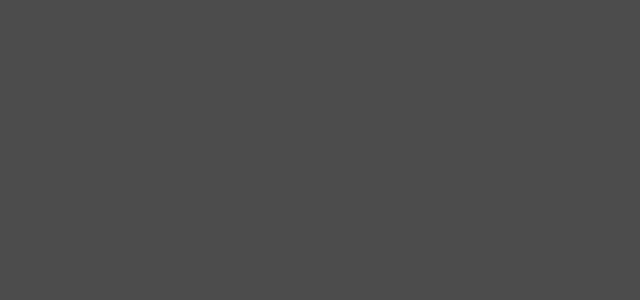
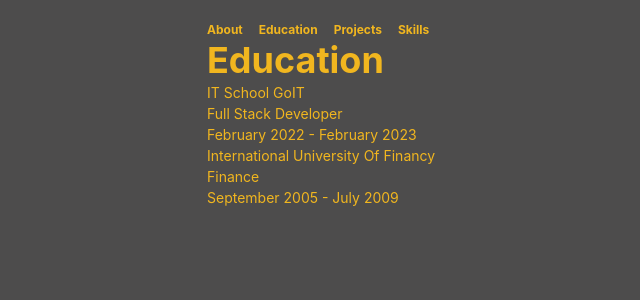
Before and after one commit to VeronikaSavluk/my-portfolio, a React (Create React App) app: page /my-portfolio/education in a window 1280 px wide. Before the commit this address had no page. Shown: the top 300 px of the page, without its empty margins (13-653 px from the left). Built offline with nearby package versions, Linux system fonts and the light colour scheme.

Commit message:
replaced education

```diff
--- a/src/components/App.tsx
+++ b/src/components/App.tsx
@@ -6,6 +6,7 @@ import Layout from './Layout';
 import '../App.css';
 
 const MainPage = lazy(() => import('../pages/About'));
+const Education = lazy(() => import('../pages/Education'));
 const Projects = lazy(() => import('../pages/Projects'));
 const Skills = lazy(() => import('../pages/TechSkills'));
 
@@ -15,6 +16,7 @@ function App() {
       <Routes>
         <Route path='/' element={<Layout/>} >
         <Route index element={<MainPage/>} />
+        <Route path='/education' element={<Education/>} />
         <Route path='/projects' element={<Projects/>}/>
         <Route path='/skills' element={<Skills/>} />
         </Route>
--- a/src/components/AppBar.tsx
+++ b/src/components/AppBar.tsx
@@ -7,10 +7,15 @@ import {
 
 function AppBar () {
 	return (
-		<Breadcrumb fontWeight='bold' fontSize='xl' separator=' '>
+		<Breadcrumb fontWeight='bold' fontSize='xs' separator=' '>
 		<BreadcrumbItem>
 				<BreadcrumbLink as={NavLink} to='/' isCurrentPage>
 				About
+				</BreadcrumbLink>
+		</BreadcrumbItem>
+		<BreadcrumbItem>
+				<BreadcrumbLink as={NavLink} to='/education'>
+				Education
 				</BreadcrumbLink>
 		</BreadcrumbItem>
 		<BreadcrumbItem>
--- a/src/pages/About.tsx
+++ b/src/pages/About.tsx
@@ -1,21 +1,22 @@
 import {
 	Container,
+	Flex,
 	Heading,
 	Text
 } from '@chakra-ui/react';
 import Logo from '../components/Logo';
 
-
-import Education from '../components/Education';
-
 function About (){
-
 return (
 	<Container>
-		<Heading>Veronika Savluk</Heading>
-		<Logo/>
-		<Text>Full Stack Developer</Text>
-		<Education/>
+		<Flex justifyContent="space-between" alignItems="center" >
+			<Logo/>
+			<Flex flexDirection="column" alignItems="center" >
+				<Heading as='h1' size='2xl'>Veronika Savluk</Heading>
+				<Text>Full Stack Developer</Text>
+			</Flex>
+		</Flex>
+		<></>
 	</Container>
 )
 };
--- /dev/null
+++ b/src/pages/Education.tsx
@@ -0,0 +1,26 @@
+import {
+	Box,
+	Text,
+	Heading,
+	Grid,
+	GridItem } from '@chakra-ui/react';
+import education from '../education.json';
+
+function Education (){
+return (
+	<Box>
+		<Heading textTransform='capitalize'>Education</Heading>
+		<Grid>
+			{education.map(({institution, specialization, period}, idx) => (
+				<GridItem key={idx + 1}>
+				<Text textTransform='capitalize'>{institution}</Text>
+				<Text textTransform='capitalize'>{specialization}</Text>
+				<Text textTransform='capitalize'>{period}</Text>
+				</GridItem>
+			))}
+	</Grid>
+	</Box>
+)
+};
+
+export default Education;
```
